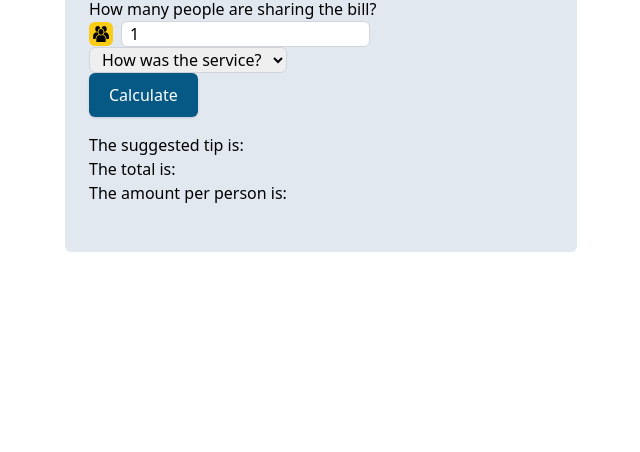
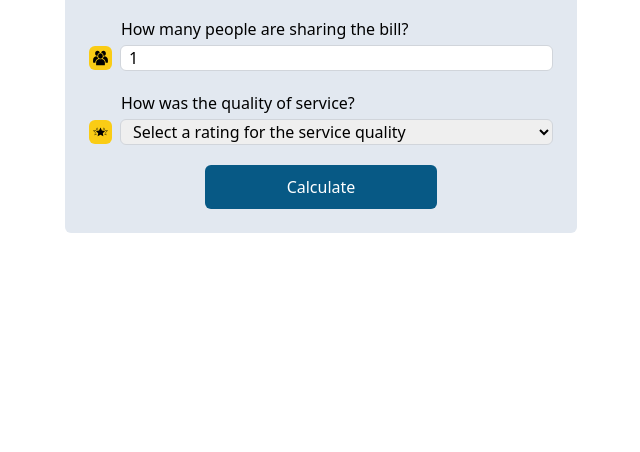
Before and after one commit to jutuli/TipCalculator, a website built with Vite: page index.html in a window 1280 px wide. Shown: the part 348-800 px from the top of the page, without its empty margins (319-959 px from the left). Built offline with nearby package versions, Linux system fonts and the light colour scheme.

Commit message:
Style Button, Form, Hide & Display Results Functionality

```diff
--- a/index.html
+++ b/index.html
@@ -13,7 +13,7 @@
     <main>
       <div class="flex w-screen h-screen items-center justify-center">
         <div
-          class="flex flex-col justify-center w-2/5 h-1/2 min-w[45rem] min-h[45rem] rounded-md px-6 py-6 gap-4 bg-slate-200"
+          class="flex flex-col justify-center w-2/5 min-w[45rem] min-h[45rem] rounded-md px-6 py-6 gap-4 bg-slate-200"
         >
           <h1 class="text-center text-2xl font-semibold">Tip Calculator</h1>
           <form id="tipCalculationForm">
@@ -32,6 +32,7 @@
                   step="0.01"
                   qname="amount"
                   id="billAmount"
+                  min="0.01"
                   required
                 />
               </div>
@@ -53,14 +54,25 @@
                   value="1"
                   name="sharers"
                   id="numberSharers"
+                  min="1"
                 />
               </div>
             </section>
             <section class="input-section">
+              <label for="serviceSatisfaction"
+                >How was the quality of service?</label
+              >
               <div class="input-row">
+                <div class="icon-box">
+                  <img
+                    class="size-4"
+                    src="./src/assets/img/rating-icon.svg"
+                    alt="Two People Icon"
+                  />
+                </div>
                 <select name="service" id="serviceSatisfaction" required>
                   <option value="" disabled selected>
-                    How was the service?
+                    Select a rating for the service quality
                   </option>
                   <option value="1">Bad</option>
                   <option value="2">Okay</option>
@@ -70,13 +82,13 @@
               </div>
             </section>
             <button
-              class="focus:outline-none text-white shadow bg-sky-800 hover:bg-sky-900 rounded-md px-5 py-2.5"
+              class="rounded-md px-5 py-2.5 w-1/2 self-center text-white bg-sky-800 hover:bg-sky-950 duration-200"
               type="submit"
             >
               Calculate
             </button>
           </form>
-          <div>
+          <div id="results" class="hidden">
             <p>The suggested tip is: <span class="suggestedTip"></span></p>
             <p>The total is: <span class="sum"></span></p>
             <p>
--- a/src/assets/css/input.css
+++ b/src/assets/css/input.css
@@ -3,16 +3,27 @@
 @tailwind utilities;
 
 @layer components {
+  #tipCalculationForm {
+    @apply flex flex-col gap-5;
+  }
+  .input-section {
+    @apply flex flex-col gap-1;
+  }
+
   .input-row {
     @apply flex gap-2 items-center;
   }
 
   input,
   select {
-    @apply border border-gray-300 rounded-md px-2;
+    @apply border border-gray-300 rounded-md px-2 w-full;
   }
 
   .icon-box {
     @apply p-1 bg-yellow-400 rounded-md;
   }
+
+  label {
+    @apply px-8;
+  }
 }
--- a/src/main.ts
+++ b/src/main.ts
@@ -88,4 +88,7 @@ function calculateTip(event: Event) {
       .toString()
       .concat(" €");
   }
+
+  // Show Results in HTML
+  document.getElementById("results")?.classList.remove("hidden");
 }
```
Also changed, not shown: src/assets/css/output.css, src/assets/img/rating-icon.svg (added).
